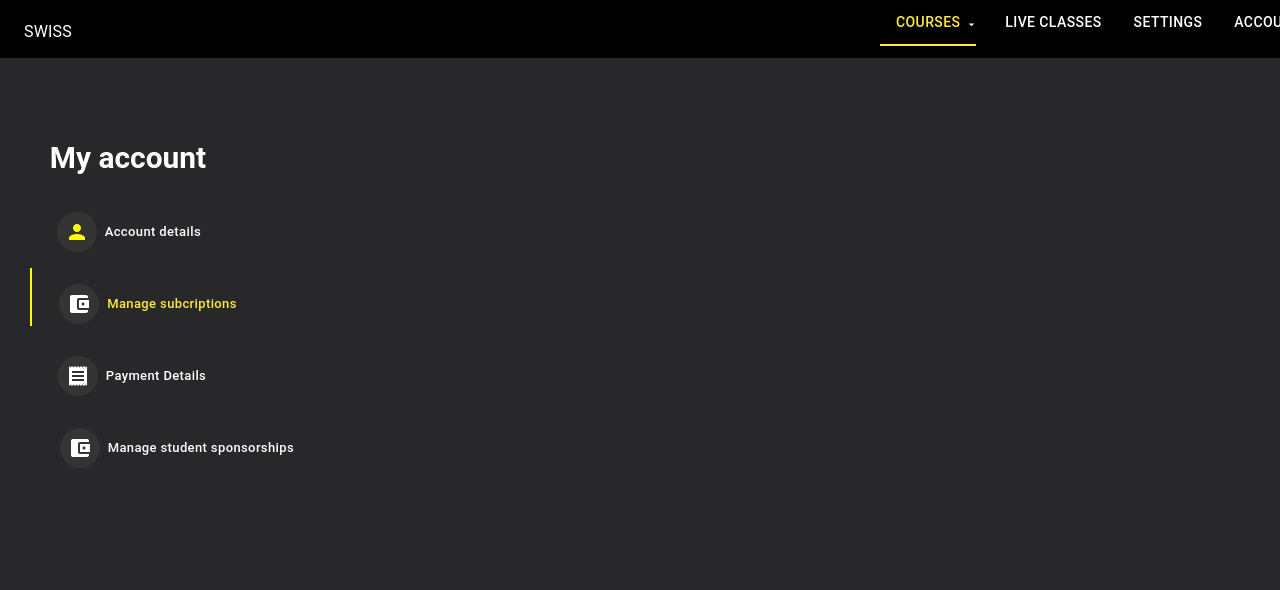
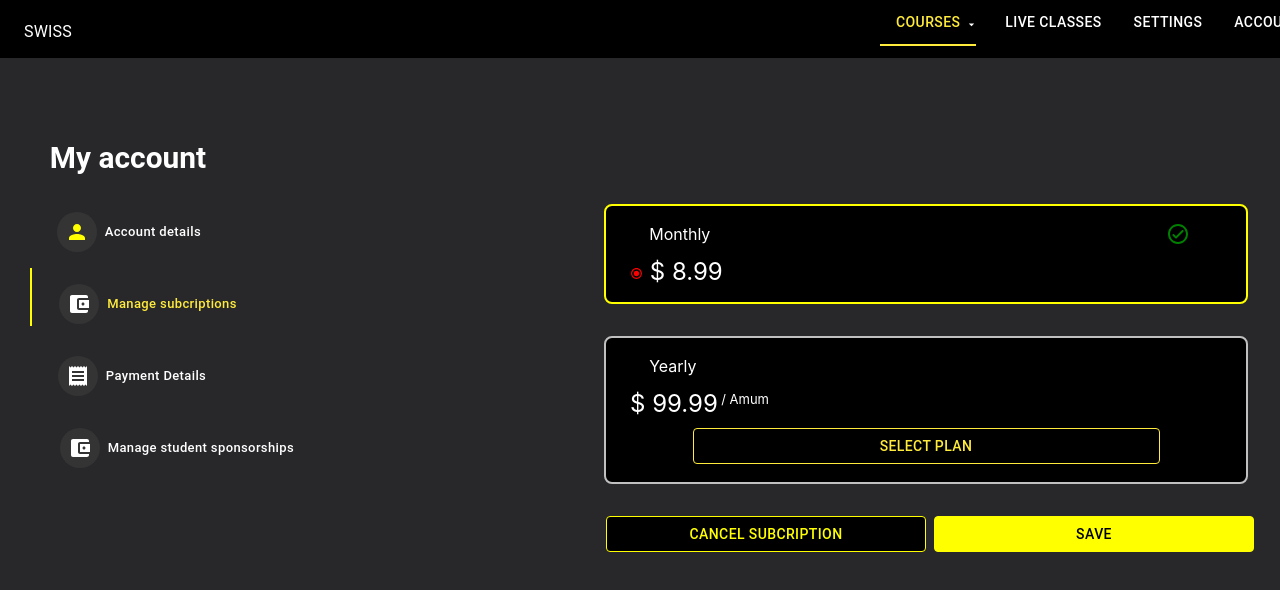
Before and after one commit to ali2210/vitereact, a React (Vite) app in the folder vitedemo/: page / in a window 1280 px wide. Both pictures are taken after a click on the tab "Manage subcriptions". Shown: the top 590 px of the page. Built offline with nearby package versions, Linux system fonts and the light colour scheme.

Commit message:
subcription plan

```diff
--- a/vitedemo/src/VerticalTabs.jsx
+++ b/vitedemo/src/VerticalTabs.jsx
@@ -2,6 +2,9 @@ import TabContext from '@mui/lab/TabContext';
 import TabList from '@mui/lab/TabList';
 import Tab from '@mui/material/Tab';
 import TabPanel from '@mui/lab/TabPanel';
+import Dialog from '@mui/material/Dialog';
+import DialogActions from '@mui/material/DialogActions';
+
 
 import { useState } from "react";
 
@@ -9,8 +12,12 @@ import PersonIcon from '@mui/icons-material/Person';
 import VisibilityIcon from '@mui/icons-material/Visibility';
 import AccountBalanceWalletIcon from '@mui/icons-material/AccountBalanceWallet';
 import ReceiptIcon from '@mui/icons-material/Receipt';
+import RadioButtonCheckedIcon from '@mui/icons-material/RadioButtonChecked';
+import CheckCircleOutlineRoundedIcon from '@mui/icons-material/CheckCircleOutlineRounded';
+import CloseIcon from '@mui/icons-material/Close';
+import IconButton from '@mui/material/IconButton';
 
-import { Avatar, Box, FormControl, InputLabel, Stack, TextField,Button } from '@mui/material';
+import { Avatar, Box, FormControl, InputLabel, Stack, TextField,Button, DialogContent } from '@mui/material';
 
 
 function UserIcon(){
@@ -69,7 +76,74 @@ function Boxcontainer(){
 }
 
 
+function SubcriptionCancel(){
 
+    return(
+      <Box sx={{position : 'absolute', top : '2pc'}}>
+                 <Stack direction="row" spacing={2} sx={{width : 200, position : 'absolute' , left : '5pc', top : '3pc'}}>
+                    <h4>Are you sure you want to cancel your subcription ? </h4>
+                 </Stack>
+                  <Stack direction="row" spacing={2} sx={{position : 'absolute', top : '7.5pc', width : 400, fontSize : 'small'}}>
+                    Lorem ipsum dolor sit amet consectetur adipisicing elit. Iure numquam ipsam deserunt repellat incidunt blanditiis! Recusandae modi deleniti numquam corporis? Quod quam neque id, tenetur alias mollitia esse eos. Dolorum.
+                  </Stack>
+                  <DialogActions>
+                    <Button autoFocus variant='outlined' sx={{position : 'relative', top : '13pc', left : '-0.3pc'}}> Cancel Subcription </Button>
+                    <Button autoFocus variant='outlined' sx={{position : 'relative', top : '13pc', left : '-0.3pc', width : '12pc', background : 'yellow', borderColor : 'yellow', color : 'black'}}> Continue </Button>
+                  </DialogActions>
+      </Box>
+    );
+}
+
+
+function SubContract(){
+
+  const [open, setOpen] = useState(false);
+
+  const onhandleOpen = () => {
+    setOpen(true);
+  };
+
+  const onhandleClose = () => {
+
+    setOpen(false);
+  }
+
+    return(
+    <Stack direction="row" spacing={2}>
+      <Box>
+        <Box variant="outlined" sx={{border : 2, position : 'relative', height : '6pc', width : '40pc', color : 'yellow', borderRadius : 2, background : 'black'}}>
+          <Box sx={{color : 'white', position : 'absolute', left : '2.7pc', top : '1pc'}}> Monthly </Box>
+          <Box sx={{position : 'absolute', left : '35pc', top : '1pc', color : '#008000'}}> <CheckCircleOutlineRoundedIcon/></Box>
+          <Box sx={{position : 'absolute', top : '3pc', left : '1.5pc', color : 'white', fontSize : 'x-large'}}> <RadioButtonCheckedIcon sx={{color : 'red', fontSize : 'small'}}/> $ 8.99</Box>
+        </Box>
+        <Box variant="outlined" sx={{border : 2, position : 'relative', height : '9pc', width : '40pc', color : 'silver', borderRadius : 2, top : '2pc', left : '0pc', background : 'black'}}>
+          <Box sx={{color : 'white', position : 'absolute', left : '2.7pc', top : '1pc'}}> Yearly </Box>
+          <Box sx={{position : 'absolute', top : '3pc', left : '1.5pc', color : 'white', fontSize : 'x-large'}}> $ 99.99</Box>
+          <Box sx={{position : 'absolute', top : '3.3pc', left : '7.2pc', fontSize : 'small', color : 'white'}}>/ Amum </Box>
+          <Button variant="outlined" sx={{width : 467, border : 1, position : 'relative', top : 90}}> Select plan </Button>
+        </Box>
+        <Button variant="outlined" onClick={onhandleOpen} sx={{background : 'black', color : 'yellow', position : 'relative', top : '4pc', left : '0pc', width : '20pc', border : 1}}> Cancel Subcription </Button>
+        <Dialog onClose={onhandleClose} open={open} aria-labelledby="customizedialogue">
+          <Box sx={{background : 'black'}}>
+          <IconButton aria-label="close"onClick={onhandleClose} sx={{color : 'white', background : 'black', borderRadius : 0}}> <CloseIcon sx={{position : 'relative', left : '26pc', fontSize : 'small'}}/> </IconButton>
+          </Box>
+          <DialogContent sx={{background : 'black', color : 'white', width : '25pc', height : '15pc'}}>
+              <SubcriptionCancel></SubcriptionCancel>
+          </DialogContent>
+        </Dialog>
+        <Button variant="outlined" sx={{background : 'yellow', color : 'black', position : 'relative', top : '4pc', left : '0.5pc', width : '20pc', border : 1, borderColor : 'yellow'}}> Save </Button>
+      </Box>
+    </Stack>);
+}
+
+function Subcription(){
+
+  return(
+    <Box sx={{width : '100%', position : 'relative', top : '2pc'}}>
+      <SubContract></SubContract>
+    </Box>
+  );
+}
 
 
 
@@ -98,7 +172,9 @@ export default function(){
                 <TabPanel value="one">
                   <Boxcontainer></Boxcontainer>
                 </TabPanel>
-                <TabPanel value="two"></TabPanel>
+                <TabPanel value="two">
+                  <Subcription></Subcription>
+                </TabPanel>
                 <TabPanel value="three"></TabPanel>
                 <TabPanel value="four"></TabPanel>
         </TabContext>
```
